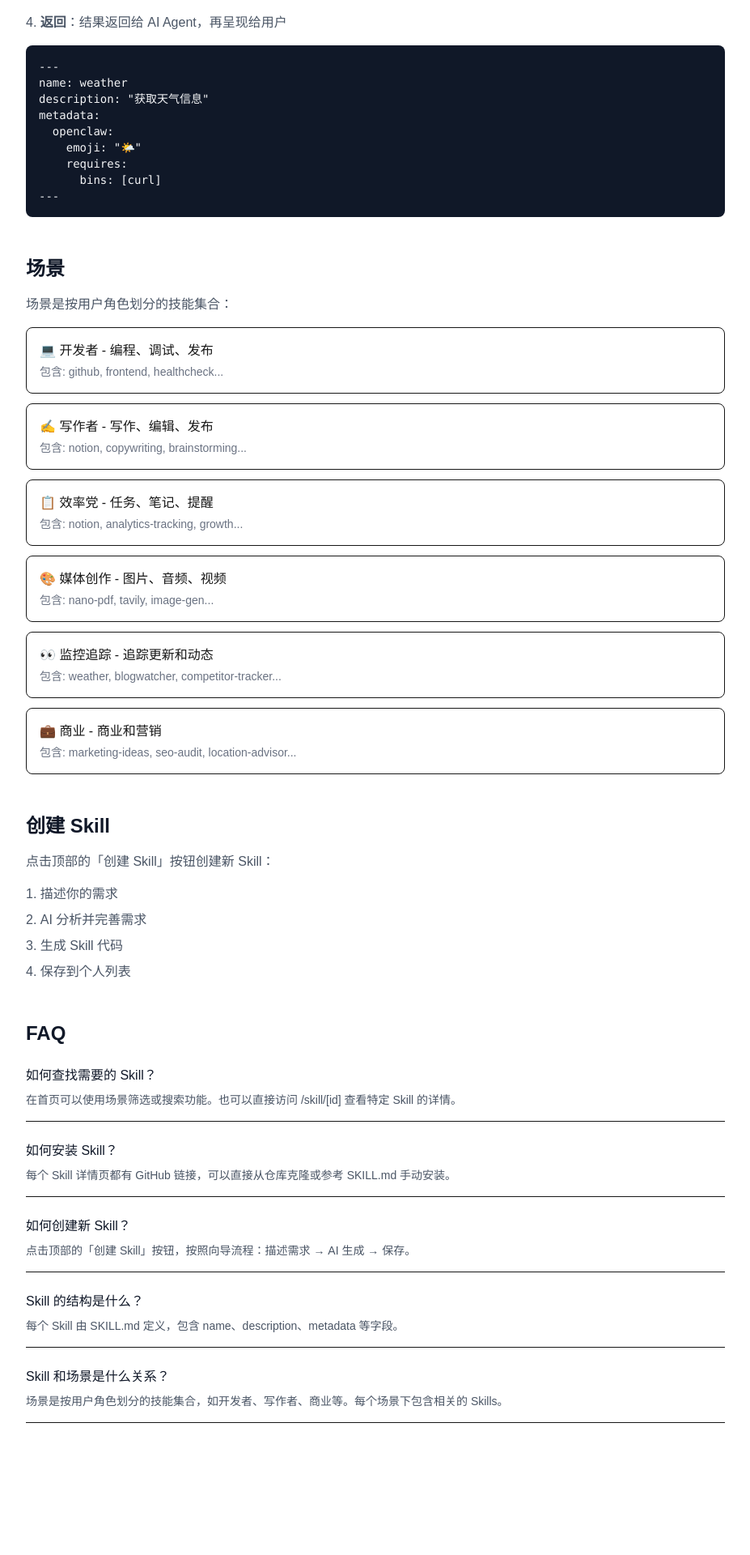
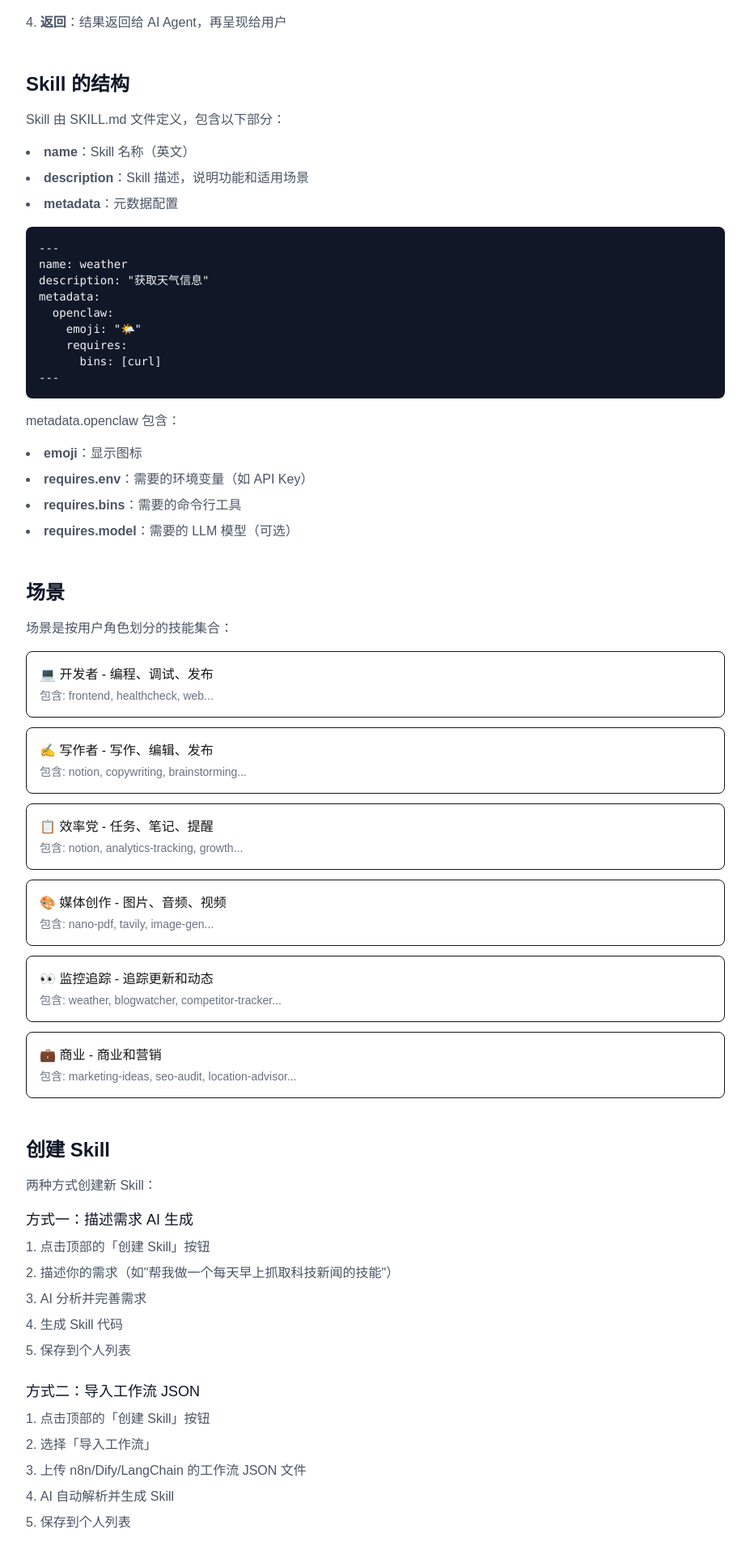
Before and after one commit to huangqianqian120/skillslibrary, a Next.js app: page /docs in a window 1280 px wide. Shown: the part 440-2360 px from the top of the page at 81% size, without its empty margins (176-1103 px from the left). Before the commit the page ends 2229 px from the top, so only its background shows below. Built offline with nearby package versions, Linux system fonts and the light colour scheme; no server answers.

Commit message:
Update: docs with expanded structure, JSON import, FAQ

```diff
--- a/app/docs/page.tsx
+++ b/app/docs/page.tsx
@@ -14,16 +14,8 @@ const faqs = [
     answer: "每个 Skill 详情页都有 GitHub 链接，可以直接从仓库克隆或参考 SKILL.md 手动安装。"
   },
   {
-    question: "如何创建新 Skill？",
-    answer: "点击顶部的「创建 Skill」按钮，按照向导流程：描述需求 → AI 生成 → 保存。"
-  },
-  {
-    question: "Skill 的结构是什么？",
-    answer: "每个 Skill 由 SKILL.md 定义，包含 name、description、metadata 等字段。"
-  },
-  {
-    question: "Skill 和场景是什么关系？",
-    answer: "场景是按用户角色划分的技能集合，如开发者、写作者、商业等。每个场景下包含相关的 Skills。"
+    question: "Skill 需要特定模型吗？",
+    answer: "部分 Skill 需要特定 LLM 模型，详情页会标注「推荐模型」。"
   }
 ]
 
@@ -38,7 +30,6 @@ export default function DocsPage() {
         </h1>
 
         <div className="space-y-12">
-          {/* 什么是 Skill */}
           <section>
             <h2 className="text-2xl font-bold text-gray-900 mb-4">什么是 Skill</h2>
             <p className="text-gray-600">
@@ -47,7 +38,6 @@ export default function DocsPage() {
             </p>
           </section>
 
-          {/* Skill 是怎么工作的 */}
           <section>
             <h2 className="text-2xl font-bold text-gray-900 mb-4">Skill 是怎么工作的？</h2>
             <div className="space-y-4 text-gray-600">
@@ -56,7 +46,18 @@ export default function DocsPage() {
               <p>3. <strong>执行</strong>：Skill 执行预定义的操作（调用 API、运行命令等）</p>
               <p>4. <strong>返回</strong>：结果返回给 AI Agent，再呈现给用户</p>
             </div>
-            <pre className="mt-4 bg-gray-900 text-gray-100 p-4 rounded-lg text-sm overflow-x-auto">
+          </section>
+
+          <section>
+            <h2 className="text-2xl font-bold text-gray-900 mb-4">Skill 的结构</h2>
+            <div className="space-y-4 text-gray-600">
+              <p>Skill 由 SKILL.md 文件定义，包含以下部分：</p>
+              <ul className="list-disc list-inside space-y-2">
+                <li><strong>name</strong>：Skill 名称（英文）</li>
+                <li><strong>description</strong>：Skill 描述，说明功能和适用场景</li>
+                <li><strong>metadata</strong>：元数据配置</li>
+              </ul>
+              <pre className="mt-4 bg-gray-900 text-gray-100 p-4 rounded-lg text-sm overflow-x-auto">
 {`---
 name: weather
 description: "获取天气信息"
@@ -66,16 +67,23 @@ metadata:
     requires:
       bins: [curl]
 ---`}
-            </pre>
+              </pre>
+              <p className="mt-4">metadata.openclaw 包含：</p>
+              <ul className="list-disc list-inside space-y-2">
+                <li><strong>emoji</strong>：显示图标</li>
+                <li><strong>requires.env</strong>：需要的环境变量（如 API Key）</li>
+                <li><strong>requires.bins</strong>：需要的命令行工具</li>
+                <li><strong>requires.model</strong>：需要的 LLM 模型（可选）</li>
+              </ul>
+            </div>
           </section>
 
-          {/* 场景 */}
           <section>
             <h2 className="text-2xl font-bold text-gray-900 mb-4">场景</h2>
             <p className="text-gray-600 mb-4">场景是按用户角色划分的技能集合：</p>
             <div className="grid gap-3">
               {[
-                { name: '💻 开发者', desc: '编程、调试、发布', skills: 'github, frontend, healthcheck...' },
+                { name: '💻 开发者', desc: '编程、调试、发布', skills: 'frontend, healthcheck, web...' },
                 { name: '✍️ 写作者', desc: '写作、编辑、发布', skills: 'notion, copywriting, brainstorming...' },
                 { name: '📋 效率党', desc: '任务、笔记、提醒', skills: 'notion, analytics-tracking, growth...' },
                 { name: '🎨 媒体创作', desc: '图片、音频、视频', skills: 'nano-pdf, tavily, image-gen...' },
@@ -90,19 +98,29 @@ metadata:
             </div>
           </section>
 
-          {/* 创建 Skill */}
           <section>
             <h2 className="text-2xl font-bold text-gray-900 mb-4">创建 Skill</h2>
-            <p className="text-gray-600 mb-4">点击顶部的「创建 Skill」按钮创建新 Skill：</p>
-            <ol className="list-decimal list-inside space-y-2 text-gray-600">
-              <li>描述你的需求</li>
+            <p className="text-gray-600 mb-4">两种方式创建新 Skill：</p>
+
+            <h3 className="text-lg font-medium text-gray-900 mb-2">方式一：描述需求 AI 生成</h3>
+            <ol className="list-decimal list-inside space-y-2 text-gray-600 mb-6">
+              <li>点击顶部的「创建 Skill」按钮</li>
+              <li>描述你的需求（如"帮我做一个每天早上抓取科技新闻的技能"）</li>
               <li>AI 分析并完善需求</li>
               <li>生成 Skill 代码</li>
               <li>保存到个人列表</li>
             </ol>
+
+            <h3 className="text-lg font-medium text-gray-900 mb-2">方式二：导入工作流 JSON</h3>
+            <ol className="list-decimal list-inside space-y-2 text-gray-600">
+              <li>点击顶部的「创建 Skill」按钮</li>
+              <li>选择「导入工作流」</li>
+              <li>上传 n8n/Dify/LangChain 的工作流 JSON 文件</li>
+              <li>AI 自动解析并生成 Skill</li>
+              <li>保存到个人列表</li>
+            </ol>
           </section>
 
-          {/* FAQ */}
           <section>
             <h2 className="text-2xl font-bold text-gray-900 mb-6">FAQ</h2>
             <div className="space-y-6">
```
